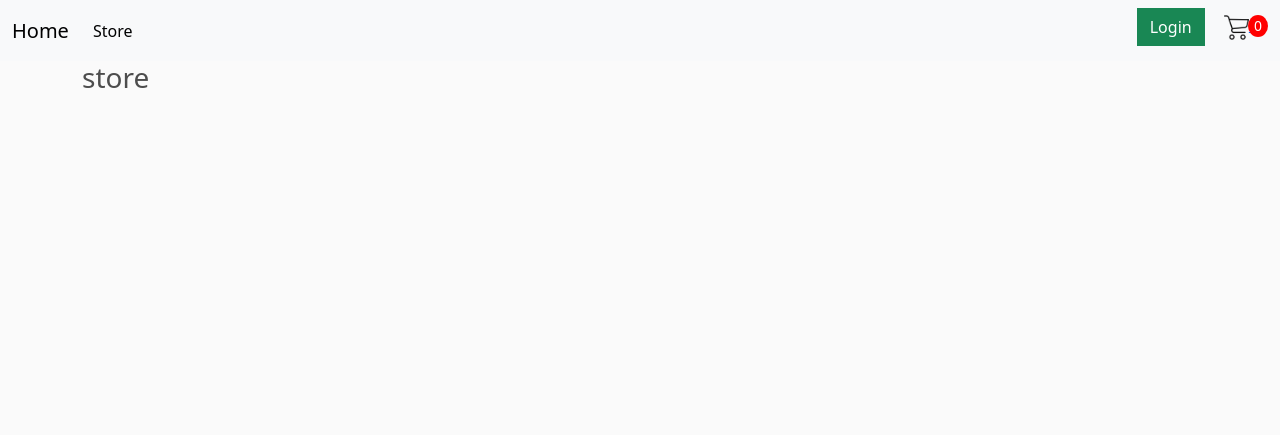
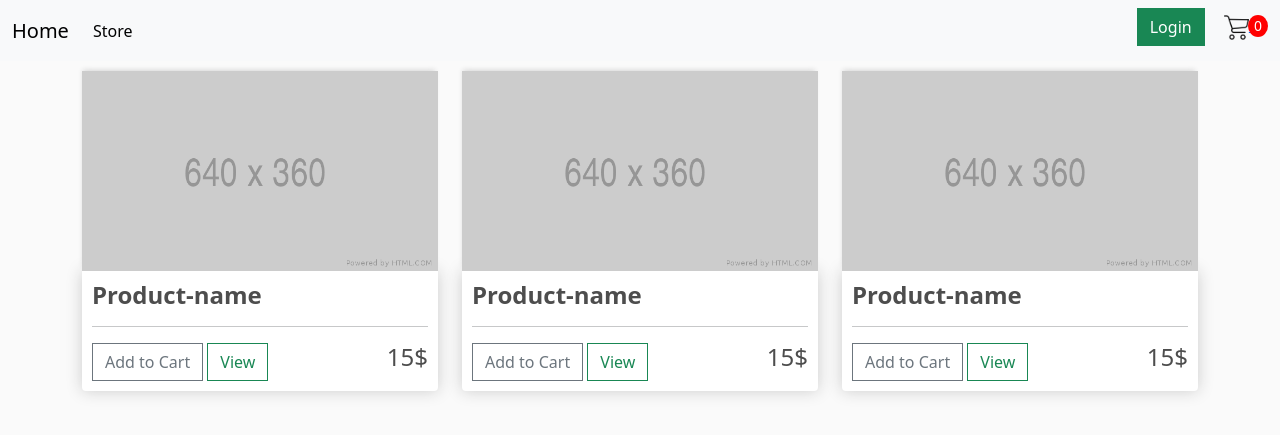
Before and after one commit to AjeAyoub/E-commerce-store, a Django app: page / in a window 1280 px wide. Shown: the top 435 px of the page. Run offline with Django 5.2, Linux system fonts and the light colour scheme.

Commit message:
config store page

```diff
--- a/ECommerceStore/static/css/style.css
+++ b/ECommerceStore/static/css/style.css
@@ -98,3 +98,7 @@ h1,h2,h3,h4,h5,h6{
 .hidden{
 	display: none!important;
 }
+
+.price-tag {
+    display: inline-block;
+}
--- a/EcommerceStoreApp/templates/pages/main.html
+++ b/EcommerceStoreApp/templates/pages/main.html
@@ -35,7 +35,7 @@
     <div class="container">
         {% block content %}
             <h2>content</h2>
-        {% endblock content %}
+        {% endblock %}
 
     </div>
 
--- a/EcommerceStoreApp/templates/pages/store.html
+++ b/EcommerceStoreApp/templates/pages/store.html
@@ -1,5 +1,43 @@
 {% extends './main.html' %}
 
 {% block content %}
-<h3>store</h3>
+{% load static %}
+<div class="row">
+    <div class="col-lg-4">
+        <img src="{% static 'images/placeholder.png' %}" class="thumbnail">
+        <div class="box-element product">
+            <h4><strong>Product-name</strong></h4>
+            <hr>
+            <button class="btn btn-outline-secondary">Add to Cart</button>
+            <a href="{% url 'cart' %}" class="btn btn-outline-success">View</a>
+            <div style="float: right;">
+                <h4>15$</h4>
+            </div>
+        </div>
+    </div>
+    <div class="col-lg-4">
+        <img src="{% static 'images/placeholder.png' %}" class="thumbnail">
+        <div class="box-element product">
+            <h4><strong>Product-name</strong></h4>
+            <hr>
+            <button class="btn btn-outline-secondary">Add to Cart</button>
+            <a href="{% url 'cart' %}" class="btn btn-outline-success">View</a>
+            <div style="float: right;">
+                <h4>15$</h4>
+            </div>
+        </div>
+    </div>
+    <div class="col-lg-4">
+        <img src="{% static 'images/placeholder.png' %}" class="thumbnail">
+        <div class="box-element product">
+            <h4><strong>Product-name</strong></h4>
+            <hr>
+            <button class="btn btn-outline-secondary">Add to Cart</button>
+            <a href="{% url 'cart' %}" class="btn btn-outline-success">View</a>
+            <div style="float: right;">
+                <h4>15$</h4>
+            </div>
+        </div>
+    </div>
+</div>
 {% endblock content %}
```
Also changed, not shown: ECommerceStore/static/images/placeholder.png (added).
